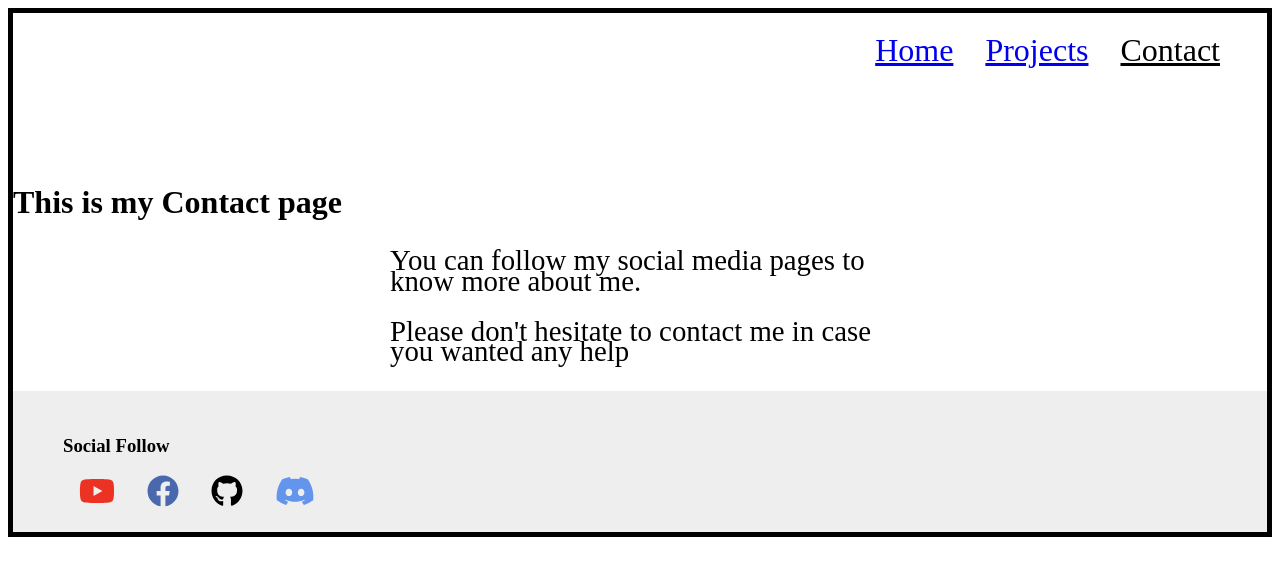
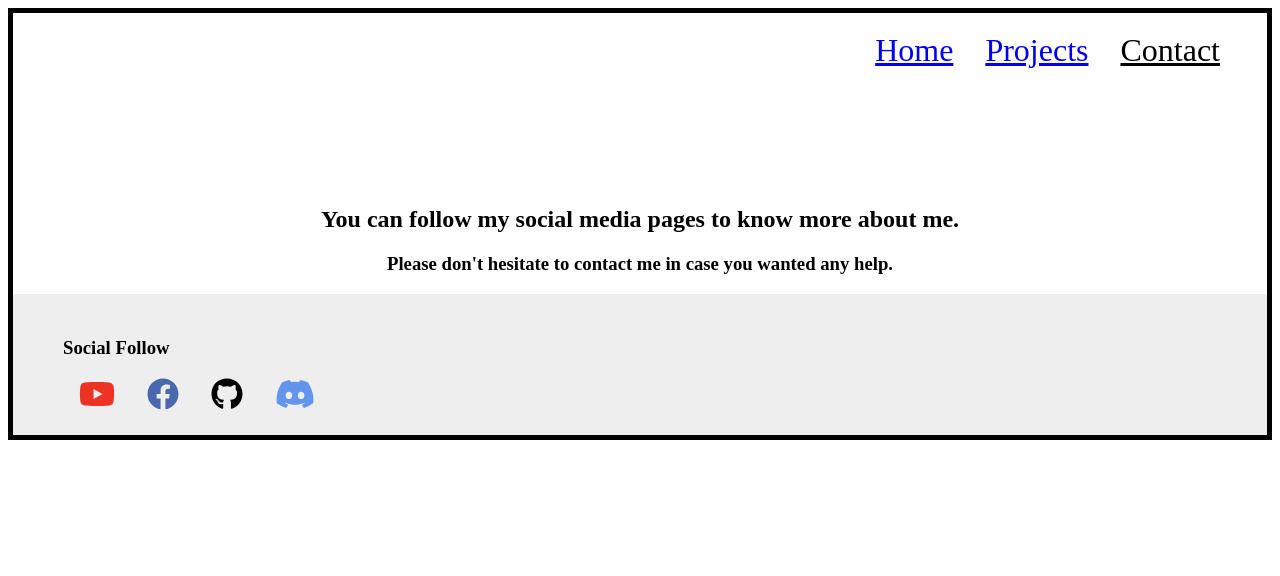
Before and after one commit to GeorgeSai/portfolio, a React (Create React App) app: page /contact in a window 1280 px wide. Shown: the top 576 px of the page. Built offline with nearby package versions, Linux system fonts and the light colour scheme.

Commit message:
contact-page-renewed

```diff
--- a/src/Components/HeroSection.js
+++ b/src/Components/HeroSection.js
@@ -19,7 +19,7 @@ export default function HeroSection() {
 
                     <div className="infoon">
                     <h3>About:</h3>
-                    <p>I am a computer science gradaute. Based in Lebanon. I like listening to music while working on my personal porjects. In my free time I like to swim and have long walks with my dog in nature, in other to forget about one's and zero's a bit.</p>
+                    <p>I am a computer science gradaute. Based in Lebanon. I like listening to music while working on my personal porjects. In my free time I like to swim and have long walks with my dog in nature, in order to forget about one's and zero's a bit.</p>
 
                     <h3>Services:</h3>
                     <h4 style={{color:'red'}}>Front End Development:</h4>
--- a/src/Pages/Contact.js
+++ b/src/Pages/Contact.js
@@ -1,6 +1,6 @@
 import React from 'react'
 // import {FaFacebook,FaYoutube} from 'react-icons/fa';
-import Ptext from '../Components/Ptext'
+// import Ptext from '../Components/Ptext'
 import {FontAwesomeIcon} from '@fortawesome/react-fontawesome';
 import { faYoutube, faFacebook, faGithub, faDiscord} from '@fortawesome/free-brands-svg-icons';
 
@@ -8,11 +8,13 @@ export default function Contact() {
     return (
         <div className="containe">
         <h1 className = "heroheding">
-        <span>This is my </span>
-        <span> Contact page</span></h1>
+        {/* <span>This is my </span>
+        <span> Contact page</span> */}
+
+        </h1>
         <div className="recentprojects">
-            <Ptext>You can follow my social media pages to know more about me. </Ptext>
-            <Ptext>Please don't hesitate to contact me in case you wanted any help</Ptext>
+            <h2>You can follow my social media pages to know more about me. </h2>
+            <h3>Please don't hesitate to contact me in case you wanted any help.</h3>
         </div>
         <div>
             {/* <a href="https://www.youtube.com/watch?v=mB4uHPqcU8E"
--- a/src/Pages/Projects.js
+++ b/src/Pages/Projects.js
@@ -1,5 +1,5 @@
 import React from 'react'
-import Ptext from '../Components/Ptext'
+// import Ptext from '../Components/Ptext'
 // import { Link } from 'react-router-dom';
 import pic2 from '../Images/pic2.png';
 import pic3 from '../Images/pic3.png'
@@ -8,12 +8,12 @@ export default function Projects() {
     return (
         <div className="containe">
         <h1 className = "heroheding">
-        <span>This is my </span>
+
         <span> Projects page</span></h1>
         <div className="recentprojects">
-            <Ptext>Some of the projects that I worked on can be seen below.</Ptext>
+            <h2>Some of the projects that I worked on can be seen below.</h2>
         </div>
-        <div>
+        <div className="project1">
        <p>Day of The Dead</p>
        <a href="https://dayofthedead.holiday/" target="_blank" rel="noreferrer">Click here to see all about this project</a>
        {/* <a target="_blank" href="https://dayofthedead.holiday/"></a> */}
@@ -24,7 +24,7 @@ export default function Projects() {
             <div><img src={pic2} alt="Pic"/></div> {/* this is whre the pic is rendered */}
 
         <div>
-            <p>Web apps</p>
+            <p className="project2">Web apps</p>
             <a href="http://www.francoisrisoud.com/" target="_blank" rel="noreferrer">If you want to see more of this project. Press here</a>
             <img src={pic3} alt="Pic3"/>
 
--- a/src/index.css
+++ b/src/index.css
@@ -65,3 +65,7 @@ a.social {
   .containe{
     border: solid 5px black
   }
+
+ .recentprojects{
+   text-align: center;
+ }
```
